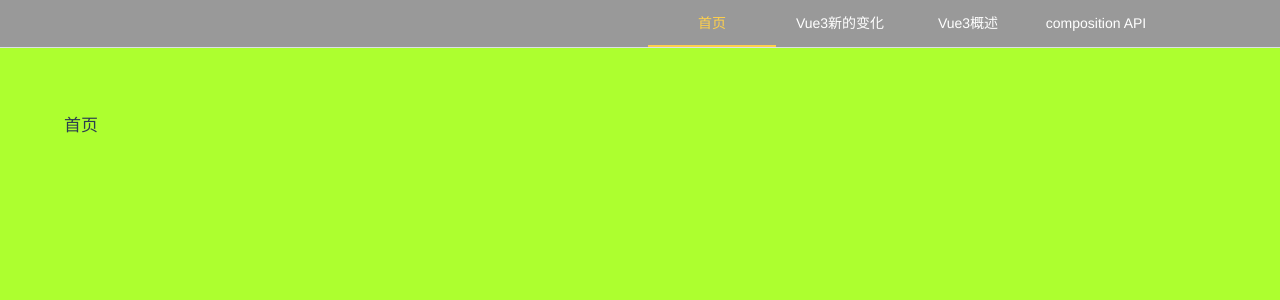
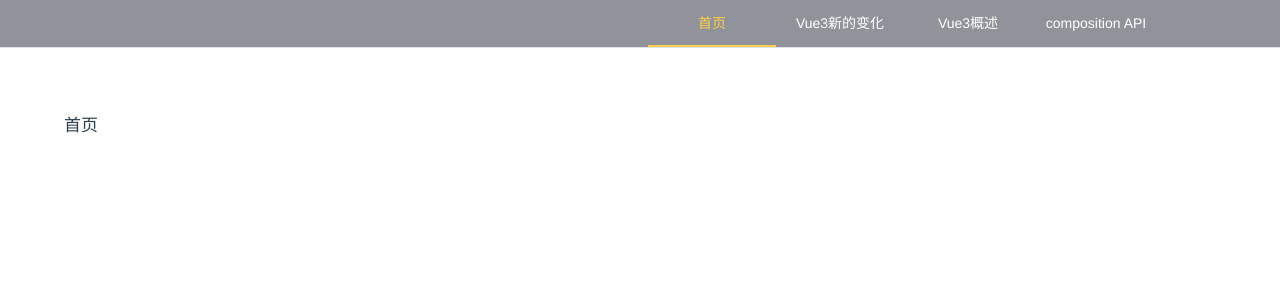
Before and after one commit to YXJR/note_vue3, a Vue app: page / in a window 1280 px wide. Shown: the top 300 px of the page. Built offline with nearby package versions, Linux system fonts and the light colour scheme.

Commit message:
fixed-theme

```diff
--- a/src/assets/main.scss
+++ b/src/assets/main.scss
@@ -6,12 +6,12 @@
   height: 100vh;
   font-family: PingFang SC, Helvetica Neue, Helvetica, Hiragino Sans GB, Arial, sans-serif, Microsoft YaHei;
   font-size:17px;
-  background-color: aquamarine;
+//   background-color: aquamarine;
 }
 
 .layouts{
     .navs{
-        background-color: #999;
+        background-color: #909399;
         height: 48px;
         line-height: 48px;
     }
@@ -23,13 +23,13 @@
         &-left{
             width:228px;
             height: calc(100vh - 48px);
-            background-color: skyblue;
+            background-color: #DCDFE6;
         }
         &-right{
             width:100%;
             min-height:calc(100vh - 48px);
             padding:4rem;
-            background-color: greenyellow;
+            background-color: #FFFFFF;
         }
     }
 }
```
